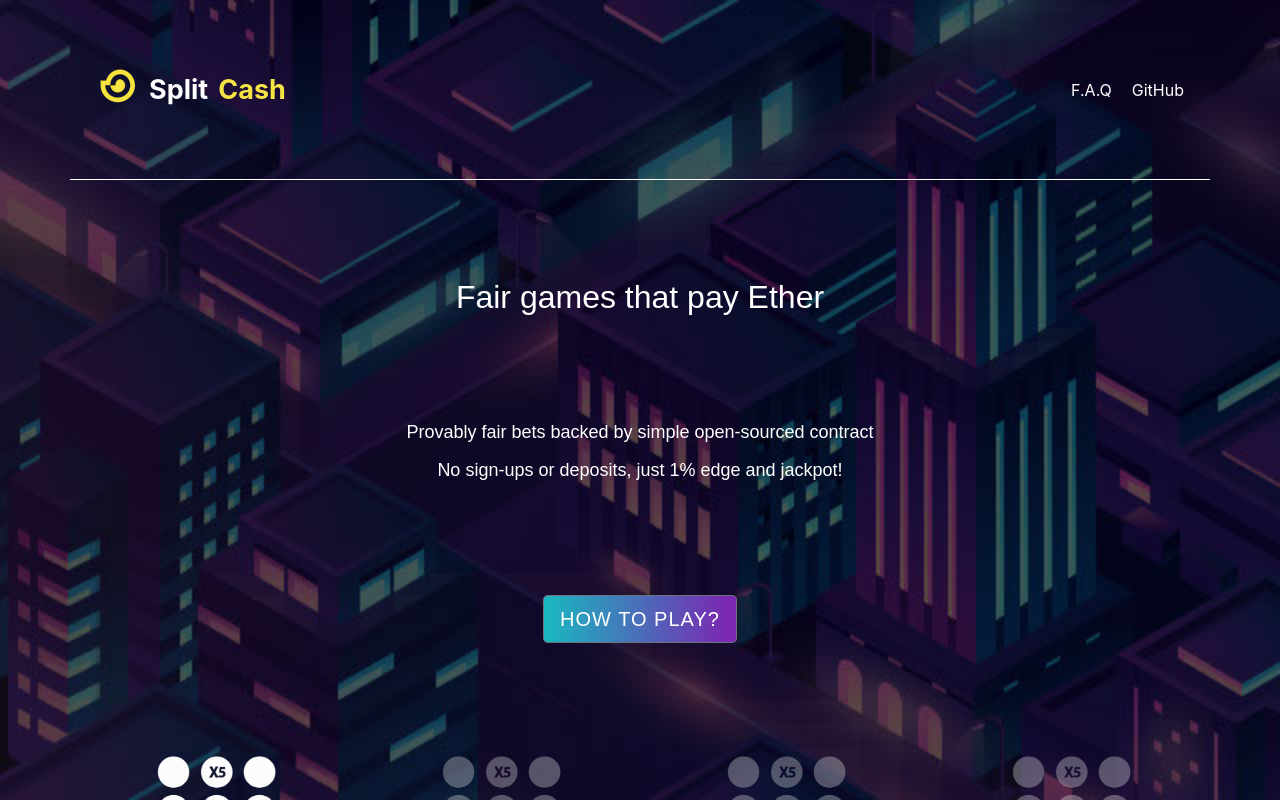
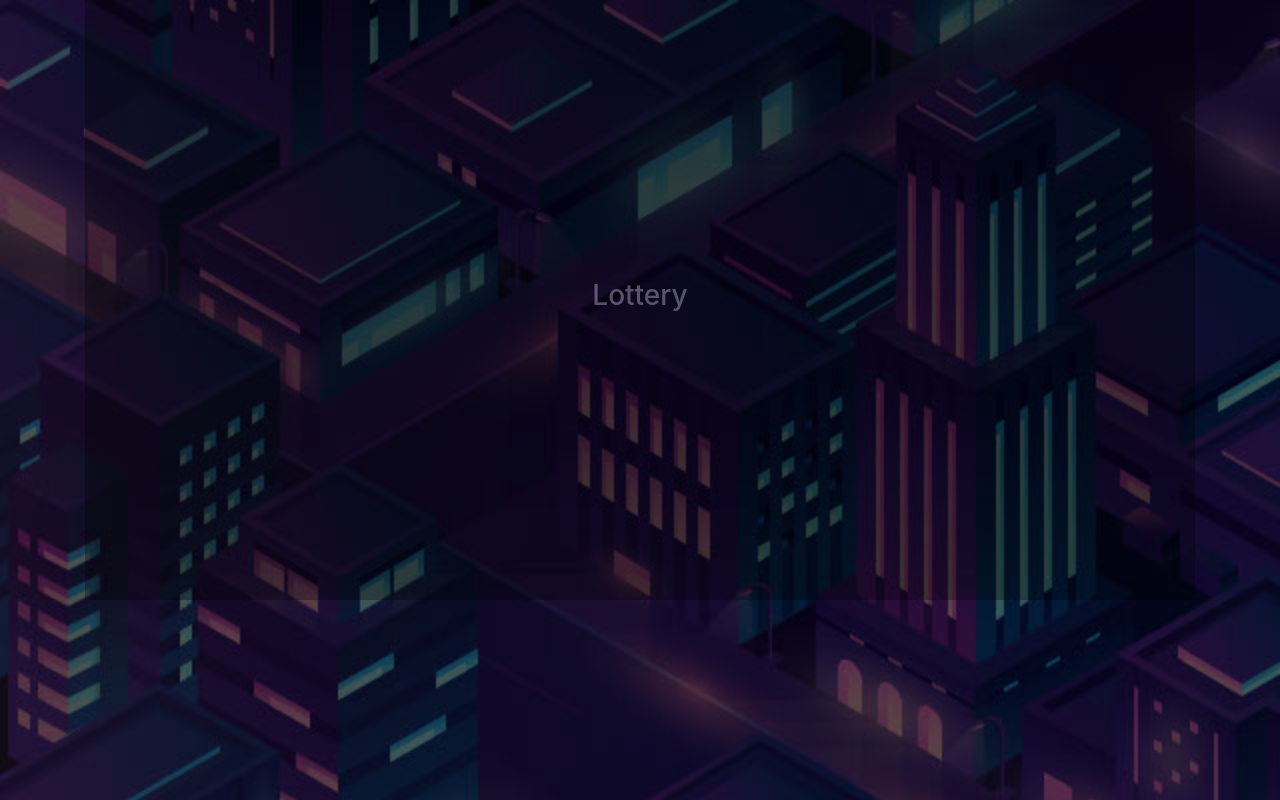
Before and after one commit to AndreiHry/SplitCash, a React (Create React App) app: page /lottery in a window 1280 px wide. Shown: the top 800 px of the page. Built offline with nearby package versions, Linux system fonts and the light colour scheme; the HTML template or start-up script is replaced by a standard one.

Commit message:
added dao integration

```diff
--- a/src/App.js
+++ b/src/App.js
@@ -1,21 +1,8 @@
 import React, { Component } from 'react';
-import { BrowserRouter, Route, Link } from 'react-router-dom';
-import lottery from './img/lottery.png'
+import { Route } from 'react-router-dom';
 import {
-  Container, Row, Col, Collapse,
-  Navbar,
-  NavbarToggler,
-  NavbarBrand,
-  Nav,
-  NavItem,
-  NavLink,
-  UncontrolledDropdown,
-  DropdownToggle,
-  DropdownMenu,
-  Button,
-  DropdownItem
+  Container
 } from 'reactstrap';
-import logo from './logo.svg';
 import './App.css';
 import LotteryGame from './LotteryGame';
 import Main from './Main';
@@ -25,10 +12,8 @@ class App extends Component {
     return (
       <div className="App">
         <Container className="main-container">
-        <Route path='/' component={Main}/>
-        </Container>
-        <Container>
-          <Route path='/lottery' component={LotteryGame}/>
+          <Route path='/' exact component={Main} />
+          <Route path='/lottery' component={LotteryGame} />
         </Container>
       </div>
     );
--- a/src/LotteryGame.js
+++ b/src/LotteryGame.js
@@ -1,9 +1,10 @@
 import React, { Component } from 'react'
-
+import './lottery-game.css';
 export default class LotteryGame extends Component {
 	render() {
 		return (
-	  <div>
+			<div className="lottery-game-container">
+				<h3>Lottery</h3>
 
 			</div>
 		)
--- a/src/Main.js
+++ b/src/Main.js
@@ -1,19 +1,13 @@
 import React, { Component } from 'react';
 import lottery from './img/lottery.png'
 import {
-	Container, Row, Col, Collapse,
+	Row, Col,
 	Navbar,
-	NavbarToggler,
-	NavbarBrand,
 	Nav,
 	NavItem,
 	NavLink,
-	UncontrolledDropdown,
-	DropdownToggle,
-	DropdownMenu,
-	Button,
-	DropdownItem
-  } from 'reactstrap';
+	Button
+} from 'reactstrap';
 
 export default class Main extends Component {
 	render() {
@@ -50,7 +44,7 @@ export default class Main extends Component {
 							<p>Wan't to try old school?
 Play our lottery, up to 10x</p>
 						</div>
-						<Button className="play-btn">PLAY NOW</Button>
+						<Button className="play-btn" href="/lottery">PLAY NOW</Button>
 					</Col>
 					<Col>
 						<div className="unavaliable">
--- a/src/index.css
+++ b/src/index.css
@@ -5,6 +5,7 @@ body {
   font-family: montserrat, sans-serif;
   -webkit-font-smoothing: antialiased;
   -moz-osx-font-smoothing: grayscale;
+  color: white;
 }
 
 html, body, #root {
--- /dev/null
+++ b/src/lottery-game.css
@@ -0,0 +1,14 @@
+.lottery-game-container {
+	height: 50%;
+    background: black;
+	opacity: 0.3;
+	display: flex;
+	flex-direction: column;
+	align-items: center;
+	justify-content: center;
+}
+
+.lottery-game-container h3 {
+	color: white;
+	text-align: center;
+}
```
Lines whose indentation alone changed are shown as unchanged.
